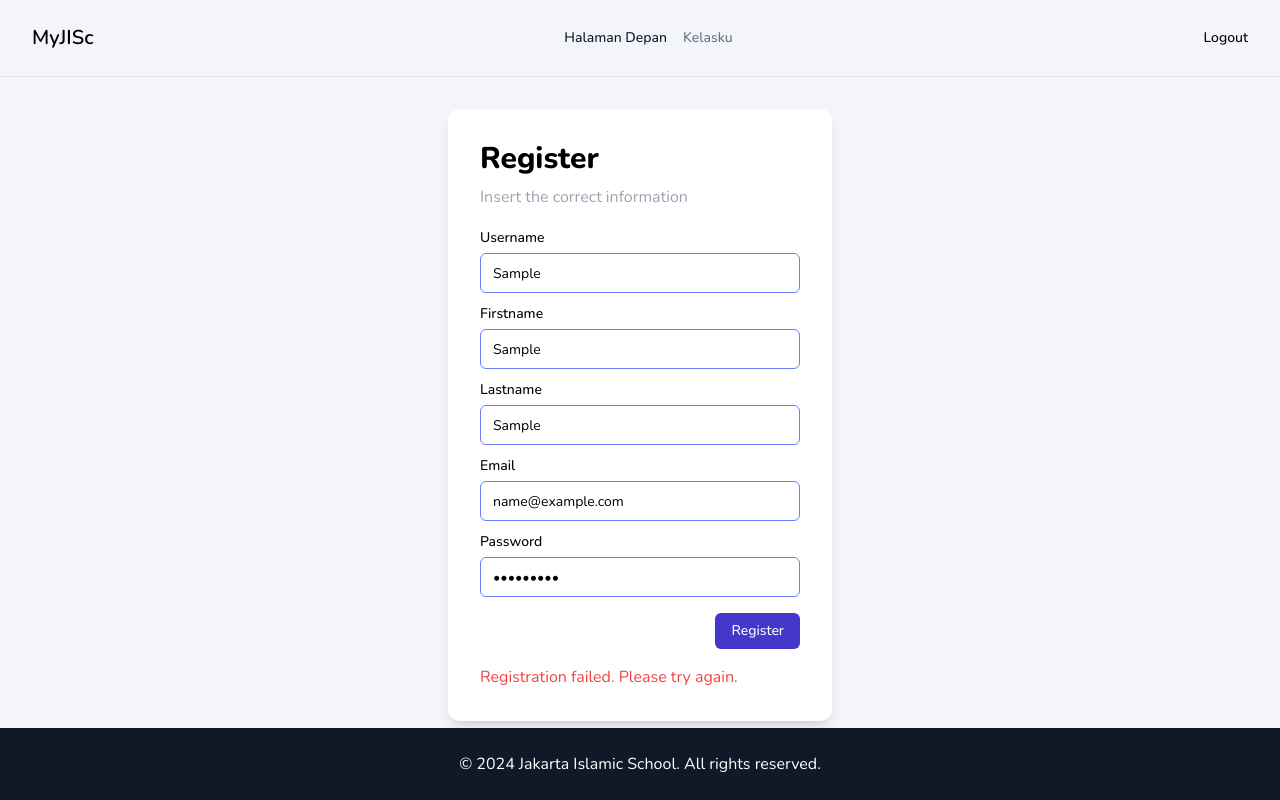
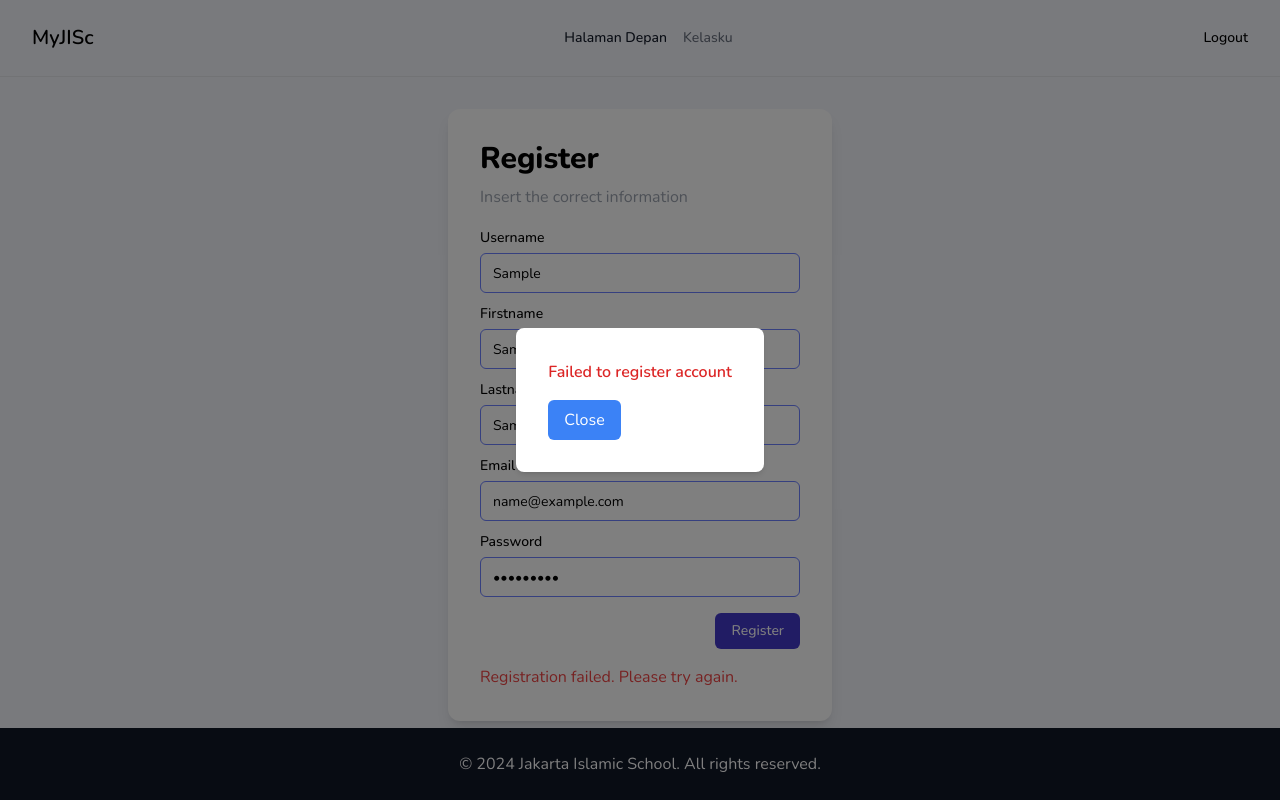
Before and after one commit to KingGedorah/d09-el-yasa-front-end, a Next.js app: page /user/register in a window 1280 px wide. Both pictures are taken after typing "Sample", "Sample", "Sample", "name@example.com", "Sample123" into the empty fields and a click on the button "Register". Built offline with nearby package versions, Linux system fonts and the light colour scheme; no server answers.

Commit message:
fix: popup register and redirect

```diff
--- a/src/app/user/register/page.js
+++ b/src/app/user/register/page.js
@@ -16,6 +16,18 @@ const RegisterPage = () => {
   // const [role, setRole] = useState('guru'); // Default role
   const [error, setError] = useState('');
 
+  const [isSuccess, setIsSuccess] = useState(false);
+  const [isError, setIsError] = useState(false);
+
+  const handleSuccessPopup = () => {
+    setIsSuccess(false);
+    window.location.href = '/user/login';
+  };
+
+  const handleErrorPopup = () => {
+    setIsError(false);
+  };
+
   const handleSubmit = async (e) => {
     e.preventDefault();
     try {
@@ -27,9 +39,10 @@ const RegisterPage = () => {
         password
       });
       // Redirect to dashboard or some other page on successful registration
-      window.location.href = '/user/login';
+      setIsSuccess(true)
     } catch (error) {
       console.error('Registration failed:', error);
+      setIsError(true)
       setError('Registration failed. Please try again.');
     }
   };
@@ -155,6 +168,22 @@ const RegisterPage = () => {
         </div>
       </div>
       <Footer />
+      {isSuccess && (
+        <div className="fixed top-0 left-0 w-full h-full flex justify-center items-center bg-black bg-opacity-50">
+          <div className="bg-white p-8 rounded-lg shadow-md absolute">
+            <p className="text-green-600 font-semibold">Account registered succesfully</p>
+            <button onClick={handleSuccessPopup} className="mt-4 bg-blue-500 text-white py-2 px-4 rounded-md hover:bg-blue-600 transition duration-300">Close</button>
+          </div>
+        </div>
+      )}
+      {isError && (
+        <div className="fixed top-0 left-0 w-full h-full flex justify-center items-center bg-black bg-opacity-50">
+          <div className="bg-white p-8 rounded-lg shadow-md absolute">
+            <p className="text-red-600 font-semibold">Failed to register account</p>
+            <button onClick={handleErrorPopup} className="mt-4 bg-blue-500 text-white py-2 px-4 rounded-md hover:bg-blue-600 transition duration-300">Close</button>
+          </div>
+        </div>
+      )}
     </div>
   );
 };
```
